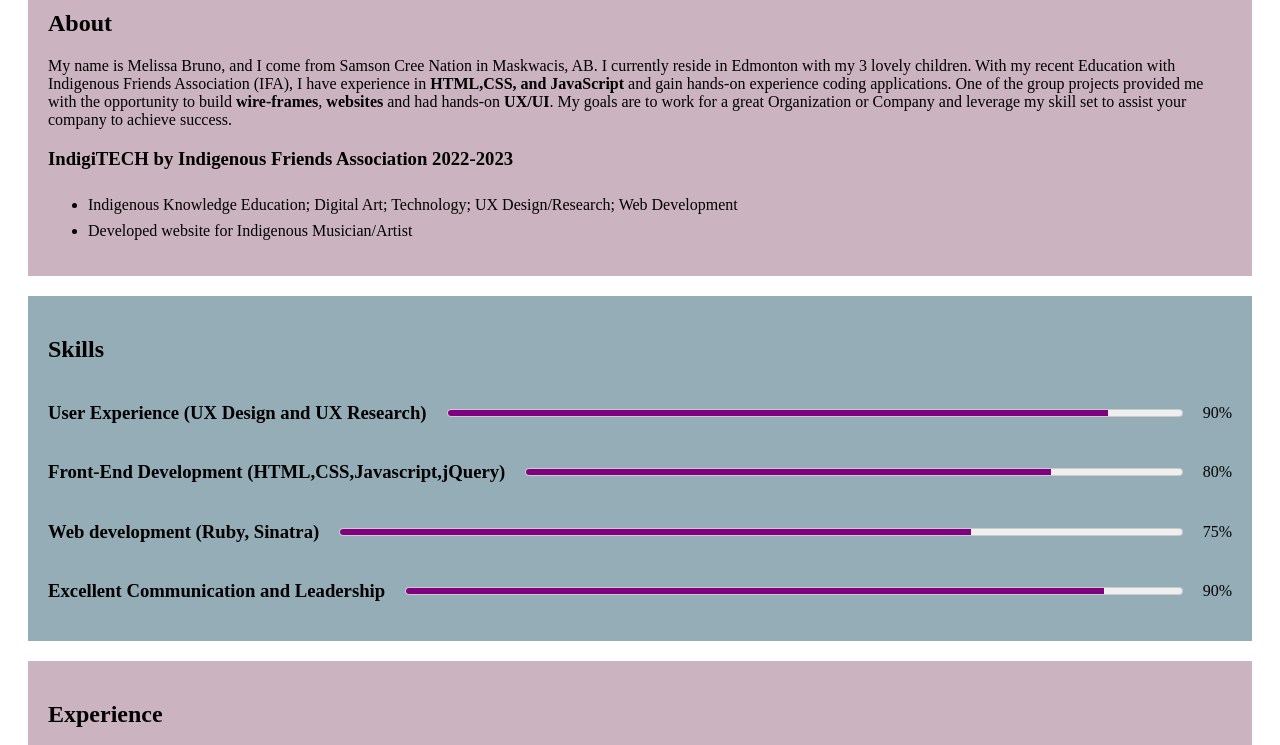
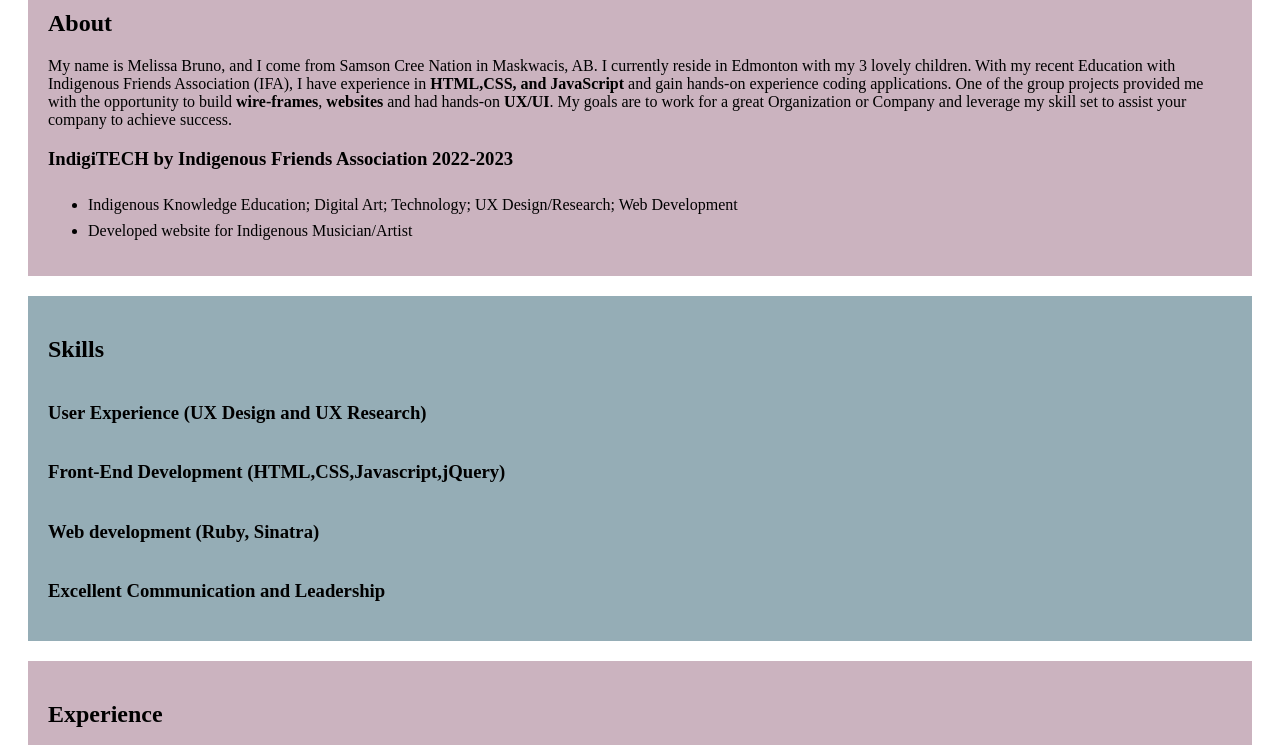
Before and after one commit to Melikamix/Resume, a plain HTML site: page index.html in a window 1280 px wide. Shown: the part 478-1223 px from the top of the page. Drawn offline with Linux system fonts and the light colour scheme.

Commit message:
Deleted meters

```diff
--- a/index.html
+++ b/index.html
@@ -41,24 +41,24 @@ I currently reside in Edmonton with my 3 lovely children. With my recent Educati
       <h2>Skills</h2>
       <div class="skills-container">
         <h3>User Experience (UX Design and UX Research)</h3>
-        <meter min=0 max=100 value=90></meter>
-        <p>90%</p>
+
+
       </div>
       <div class="skills-container">
         <h3>Front-End Development (HTML,CSS,Javascript,jQuery)
 </h3>
-        <meter min=0 max=100 value=80></meter>
-        <p>80%</p>
+
+
       </div>
       <div class="skills-container">
         <h3> Web development (Ruby, Sinatra)</h3>
-        <meter min=0 max=100 value=75></meter>
-        <p>75%</p>
+
+
       </div>
       <div class="skills-container">
         <h3>Excellent Communication and Leadership</h3>
-        <meter min=0 max=100 value=90></meter>
-        <p>90%</p>
+
+
       </div>
 
 
```
